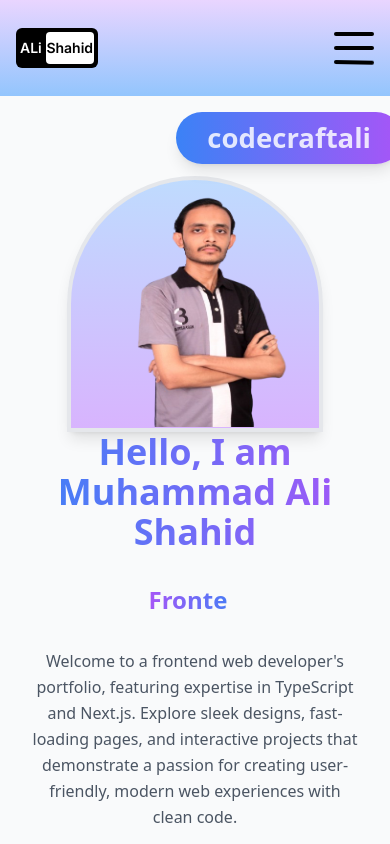
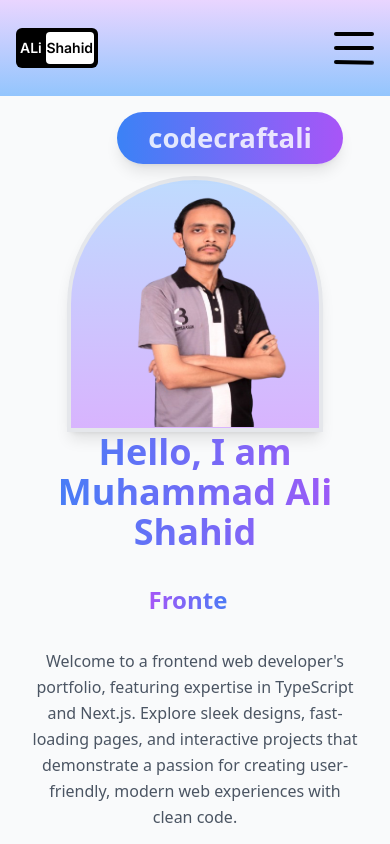
Before and after one commit to m-Alishahid/My-portfolio-website, a Next.js app: page / in a window 390 px wide. Shown: the top 844 px of the page. Built offline with nearby package versions, Linux system fonts and the light colour scheme.

Commit message:
globals.css

```diff
--- a/src/app/globals.css
+++ b/src/app/globals.css
@@ -90,3 +90,23 @@ code-flow {
         /* Set your desired height */
     }
 }
+
+
+
+
+@media (min-width: 320px) and (max-width: 640px) {
+    #code {
+        position: absolute;
+        left: 30%;
+    }
+}
+
+
+
+@media (min-width: 768px) and (max-width: 920px) {
+    #code {
+        position: absolute;
+        left: 30%;
+
+    }
+}
```
